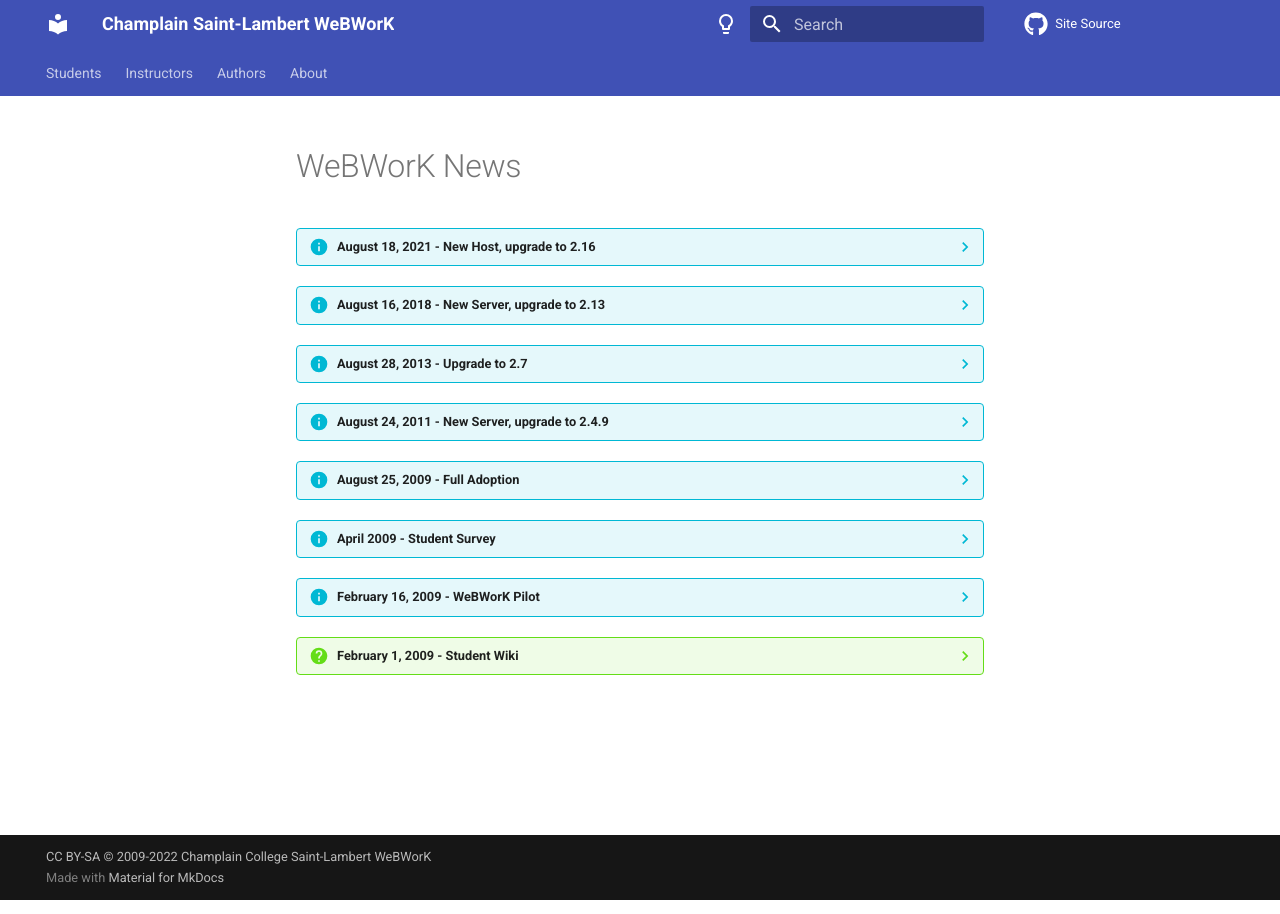
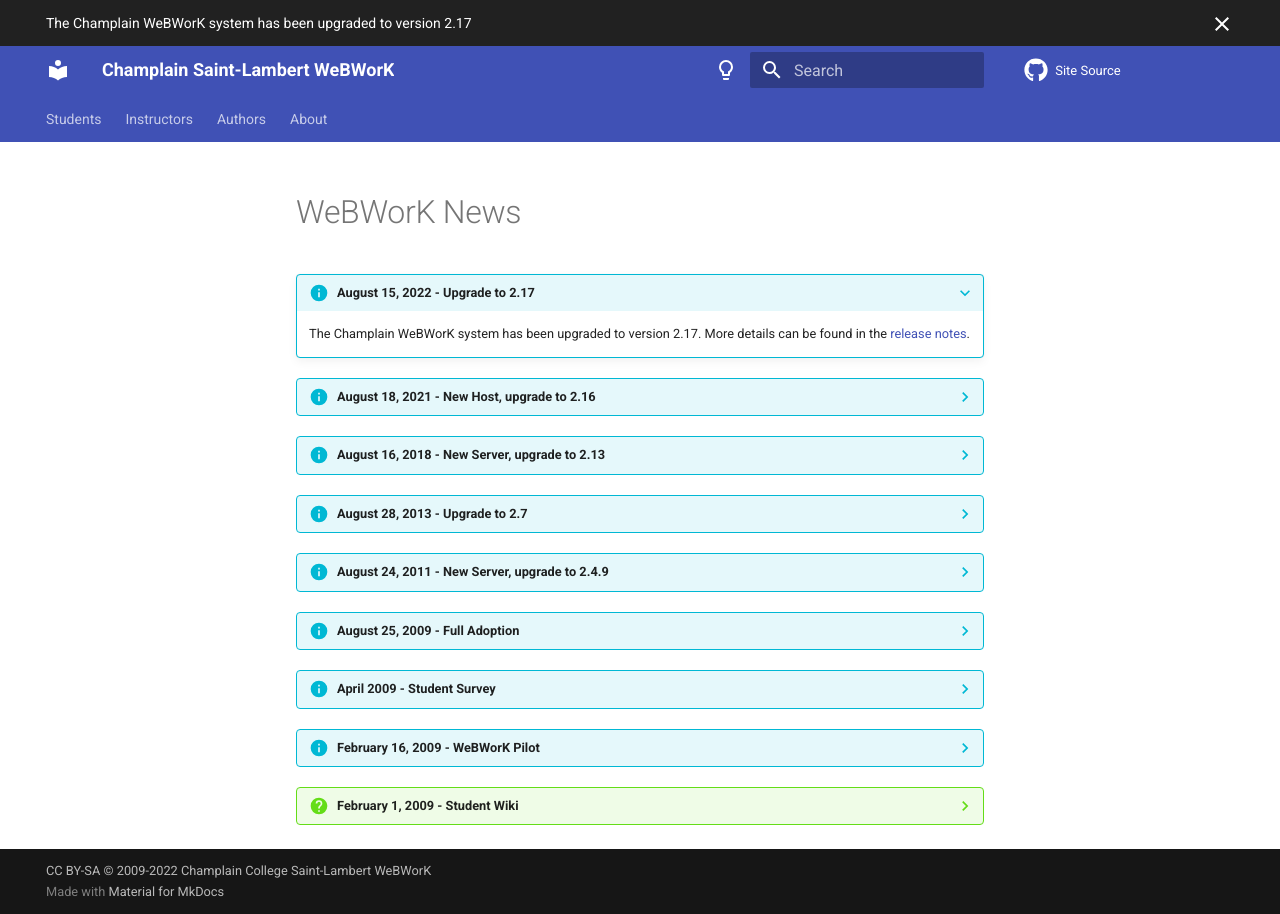
Before and after one commit to cslmath/champlainww.ca, an MkDocs documentation site: the page built from docs/about/about-news.md, in a window 1280 px wide. Built offline with MkDocs 1.6.1 and Material for MkDocs 9.7.7, drawn with Linux system fonts in a browser that asks for light colours; comment, search, counter and statistics services are not loaded.

Commit message:
Move news announcement from landing page to announcement bar
* Enable announcement bar (https://squidfunk.github.io/mkdocs-material/setup/setting-up-the-header/#announcement-bar)
* extend the theme (https://squidfunk.github.io/mkdocs-material/customization/#extending-the-theme)
* Add the announcement to /overrides/main.html
* Watch the overrides directory (https://www.mkdocs.org/user-guide/configuration/#watch)

```diff
--- a/docs/news.md
+++ b/docs/about/about-news.md
@@ -3,6 +3,13 @@
 author: malcolm
 date: 2009-02-01
 ---
+
+# WeBWorK News
+
+???+ info "August 15, 2022 - Upgrade to 2.17"
+
+    The Champlain WeBWorK system has been upgraded to version 2.17.
+    More details can be found in the [release notes](https://webwork.maa.org/wiki/Release_notes_for_WeBWorK_2.17).
 
 ??? info "August 18, 2021 - New Host, upgrade to 2.16"
 
--- a/mkdocs.yml
+++ b/mkdocs.yml
@@ -26,12 +26,12 @@
     - Instructors:
         - instructors/index.md
         - Create a homework set: instructors/WWcreateset.md
-        - Import a classlist: instructors/WWimport-classlist.md
+#        - Import a classlist: instructors/WWimport-classlist.md
     - Authors:
         - authors/authors.md
         - MkDocs vs Pelican: authors/mkdocs-vs-pelican.md
         - MkDocs: authors/mkdocs.md
-    - About: about.md
+    - About: about/about.md
 
 ##########
 # Build
@@ -40,6 +40,7 @@
     # name: mkdocs
     # locale: en
     name: material
+    custom_dir: overrides
     features:
         - navigation.tabs
 #        - navigation.tabs.sticky
@@ -48,6 +49,7 @@
         - navigation.top
         - navigation.indexes
 #        - toc.integrate             # incompatible with navigation.sections
+        - announce.dismiss          # click away the announcement bar https://squidfunk.github.io/mkdocs-material/setup/setting-up-the-header/#mark-as-read
     palette:
         - media: "(prefers-color-scheme: light)"
           scheme: default
@@ -78,6 +80,8 @@
 
 use_directory_urls: false   # true for links like /students/
                             # false for links like /students/index.html
+watch:
+    - overrides             # watch for updates in the overrides
 
 ##########
 # Formatting options
--- /dev/null
+++ b/overrides/main.html
@@ -0,0 +1,5 @@
+{% extends "base.html" %}
+
+{% block announce %}
+    <a href="/about/about-news.html" style="color:currentcolor">The Champlain WeBWorK system has been upgraded to version 2.17</a>
+{% endblock %}
```
Also changed, not shown: TODO.md (+12 -10 lines), docs/about/about-ww.md (added, +28 -0 lines), docs/about/about.md (added, +18 -0 lines), docs/stylesheets/banner.css (added, +7 -0 lines), docs/about/about-quotes.md (renamed from docs/quotes.md), docs/index.md (line endings or trailing spaces).
